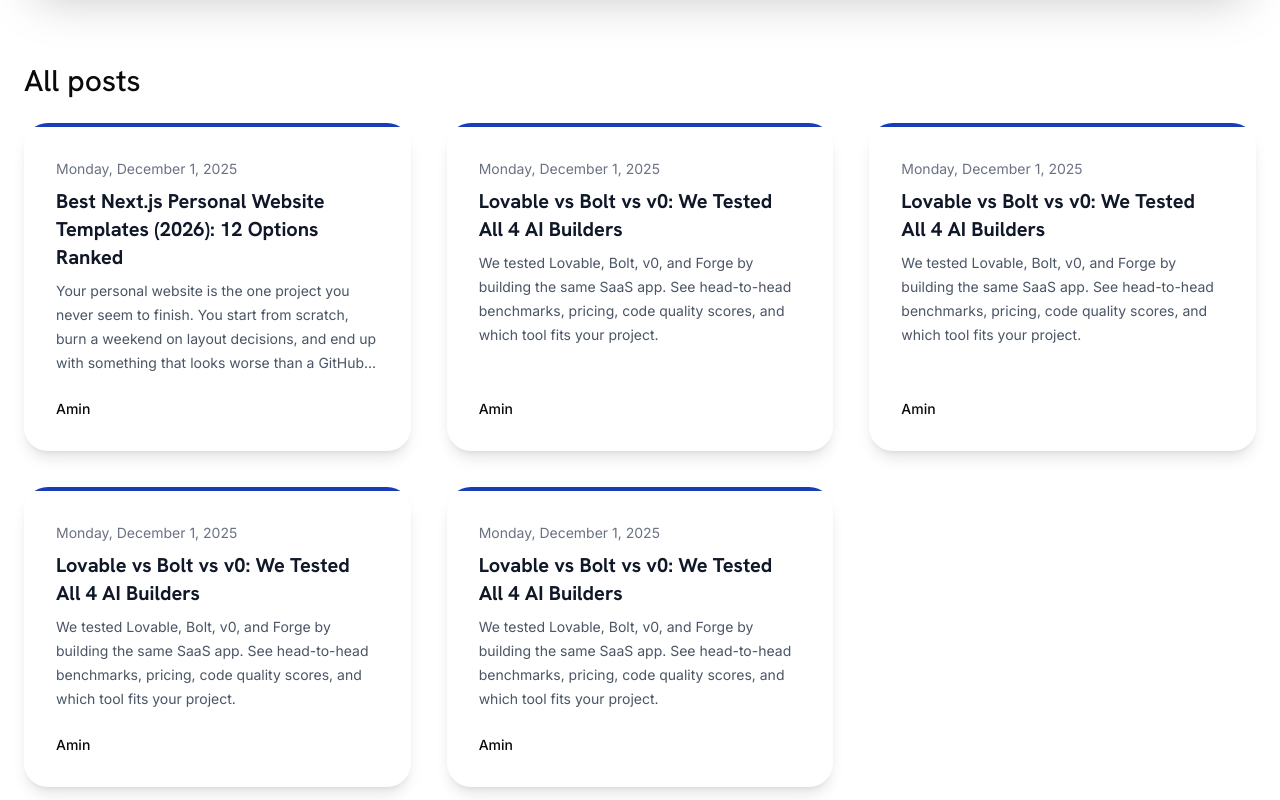
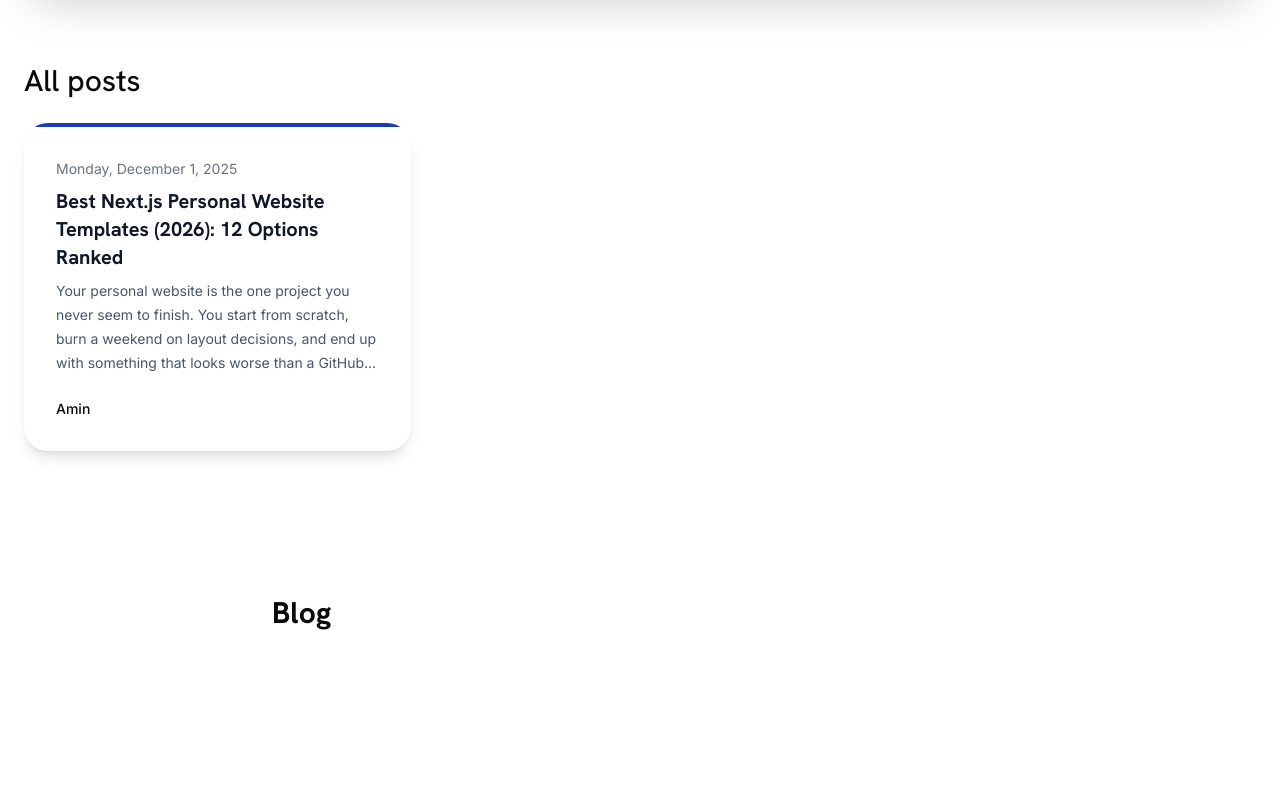
Before and after one commit to BSquare-team/B-square, a Next.js app: page /blog in a window 1280 px wide. Shown: the part 900-1700 px from the top of the page. Built offline with nearby package versions, Linux system fonts and the light colour scheme; no server answers.

Commit message:
delete unnecessary cards

```diff
--- a/app/blog/page.tsx
+++ b/app/blog/page.tsx
@@ -140,98 +140,6 @@
               </div>
             </Link>
           </div>
-          <div
-            className="rounded-3xl overflow-hidden hover:shadow-2xl shadow-lg col-span-1
-           dark:bg-[#0a0a0a94] dark:shadow-[0_10px_30px_-10px_rgba(255,255,255,0.03)] dark:hover:shadow-[0_20px_50px_-12px_rgba(255,255,255,0.08)] transition-all duration-300 flex flex-col h-full"
-          >
-            <Link href="/blog/post-b" className="flex flex-col h-full">
-              <div className="p-8 border-t-4 border-blue-800 flex flex-col justify-between flex-1">
-                <div>
-                  <p className="text-sm/5 text-gray-500">
-                    Monday, December 1, 2025
-                  </p>
-                  <h1 className="mt-2 text-xl/7 font-bold text-gray-900 dark:text-white line-clamp-3">
-                    Lovable vs Bolt vs v0: We Tested All 4 AI Builders
-                  </h1>
-                  <p className="mt-2 text-sm/6 text-gray-600 line-clamp-4">
-                    We tested Lovable, Bolt, v0, and Forge by building the same
-                    SaaS app. See head-to-head benchmarks, pricing, code quality
-                    scores, and which tool fits your project.
-                  </p>
-                </div>
-                <p className="mt-6 text-sm/5 font-medium">Amin</p>
-              </div>
-            </Link>
-          </div>
-          <div
-            className="rounded-3xl overflow-hidden hover:shadow-2xl shadow-lg col-span-1
-           dark:bg-[#0a0a0a94] dark:shadow-[0_10px_30px_-10px_rgba(255,255,255,0.03)] dark:hover:shadow-[0_20px_50px_-12px_rgba(255,255,255,0.08)] transition-all duration-300 flex flex-col h-full"
-          >
-            <Link href="/blog/post-b" className="flex flex-col h-full">
-              <div className="p-8 border-t-4 border-blue-800 flex flex-col justify-between flex-1">
-                <div>
-                  <p className="text-sm/5 text-gray-500">
-                    Monday, December 1, 2025
-                  </p>
-                  <h1 className="mt-2 text-xl/7 font-bold text-gray-900 dark:text-white line-clamp-3">
-                    Lovable vs Bolt vs v0: We Tested All 4 AI Builders
-                  </h1>
-                  <p className="mt-2 text-sm/6 text-gray-600 line-clamp-4">
-                    We tested Lovable, Bolt, v0, and Forge by building the same
-                    SaaS app. See head-to-head benchmarks, pricing, code quality
-                    scores, and which tool fits your project.
-                  </p>
-                </div>
-                <p className="mt-6 text-sm/5 font-medium">Amin</p>
-              </div>
-            </Link>
-          </div>
-          <div
-            className="rounded-3xl overflow-hidden hover:shadow-2xl shadow-lg col-span-1
-           dark:bg-[#0a0a0a94] dark:shadow-[0_10px_30px_-10px_rgba(255,255,255,0.03)] dark:hover:shadow-[0_20px_50px_-12px_rgba(255,255,255,0.08)] transition-all duration-300 flex flex-col h-full"
-          >
-            <Link href="/blog/post-b" className="flex flex-col h-full">
-              <div className="p-8 border-t-4 border-blue-800 flex flex-col justify-between flex-1">
-                <div>
-                  <p className="text-sm/5 text-gray-500">
-                    Monday, December 1, 2025
-                  </p>
-                  <h1 className="mt-2 text-xl/7 font-bold text-gray-900 dark:text-white line-clamp-3">
-                    Lovable vs Bolt vs v0: We Tested All 4 AI Builders
-                  </h1>
-                  <p className="mt-2 text-sm/6 text-gray-600 line-clamp-4">
-                    We tested Lovable, Bolt, v0, and Forge by building the same
-                    SaaS app. See head-to-head benchmarks, pricing, code quality
-                    scores, and which tool fits your project.
-                  </p>
-                </div>
-                <p className="mt-6 text-sm/5 font-medium">Amin</p>
-              </div>
-            </Link>
-          </div>
-          <div
-            className="rounded-3xl overflow-hidden hover:shadow-2xl shadow-lg col-span-1
-           dark:bg-[#0a0a0a94] dark:shadow-[0_10px_30px_-10px_rgba(255,255,255,0.03)] dark:hover:shadow-[0_20px_50px_-12px_rgba(255,255,255,0.08)] transition-all duration-300 flex flex-col h-full"
-          >
-            <Link href="/blog/post-b" className="flex flex-col h-full">
-              <div className="p-8 border-t-4 border-blue-800 flex flex-col justify-between flex-1">
-                <div>
-                  <p className="text-sm/5 text-gray-500">
-                    Monday, December 1, 2025
-                  </p>
-                  <h1 className="mt-2 text-xl/7 font-bold text-gray-900 dark:text-white line-clamp-3">
-                    Lovable vs Bolt vs v0: We Tested All 4 AI Builders
-                  </h1>
-                  <p className="mt-2 text-sm/6 text-gray-600 line-clamp-4">
-                    We tested Lovable, Bolt, v0, and Forge by building the same
-                    SaaS app. See head-to-head benchmarks, pricing, code quality
-                    scores, and which tool fits your project.
-                  </p>
-                </div>
-                <p className="mt-6 text-sm/5 font-medium">Amin</p>
-              </div>
-            </Link>
-          </div>
         </div>
       </section>
 
```
